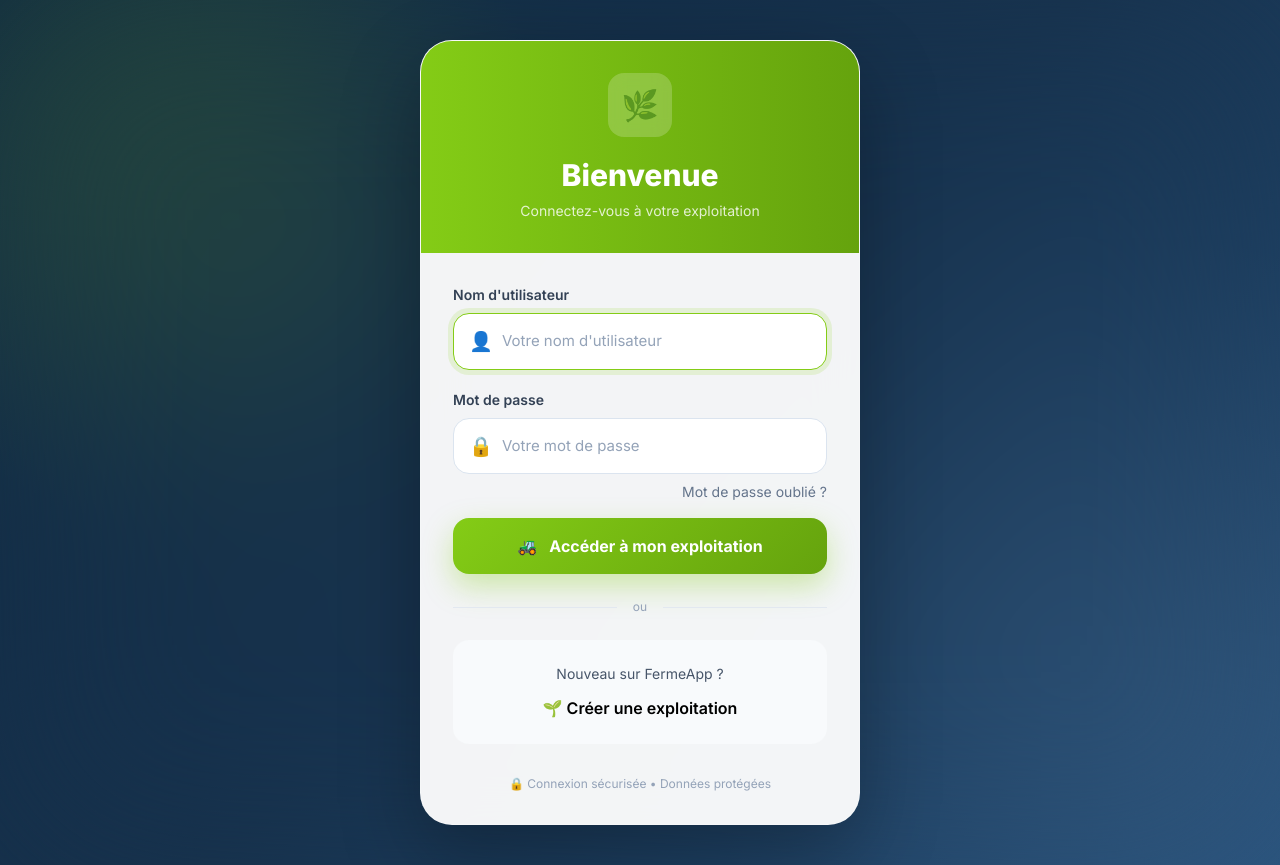
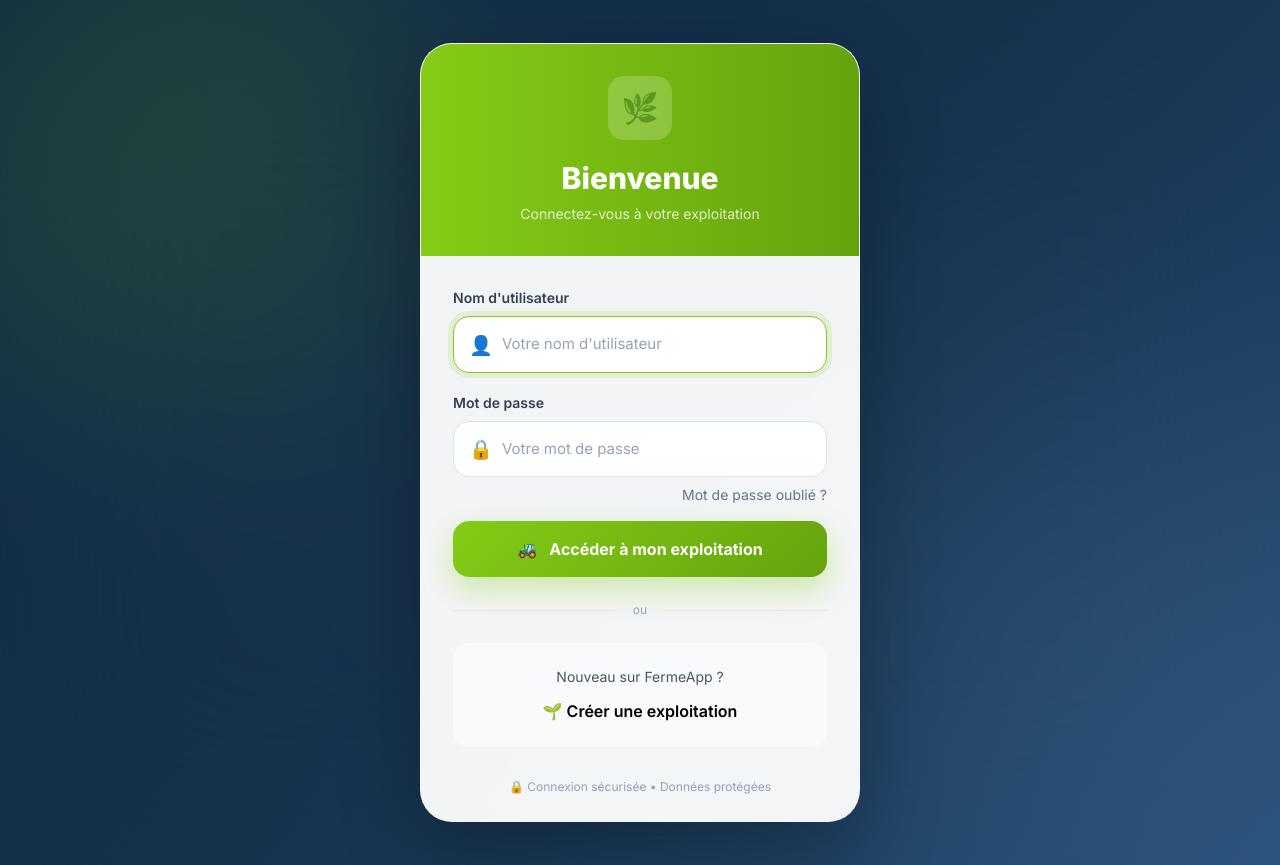
Before and after one commit to OronceMilk/Fermeapp-backend, a Django app: page /accounts/connexion/ in a window 1280 px wide. Run offline with Django 4.2, Linux system fonts and the light colour scheme; some libraries are stand-ins or nearby versions.

Commit message:
Fix: rend la carte de connexion défilable (overflow-y: auto)

```diff
--- a/templates/accounts/login_v2.html
+++ b/templates/accounts/login_v2.html
@@ -54,8 +54,8 @@
       border-radius: 32px;
       max-width: 440px;
       width: 100%;
-      overflow: hidden;
-      min-height: 600px;
+      max-height: 90vh;
+      overflow-y: auto;
     }
 
     @keyframes fade {
```
